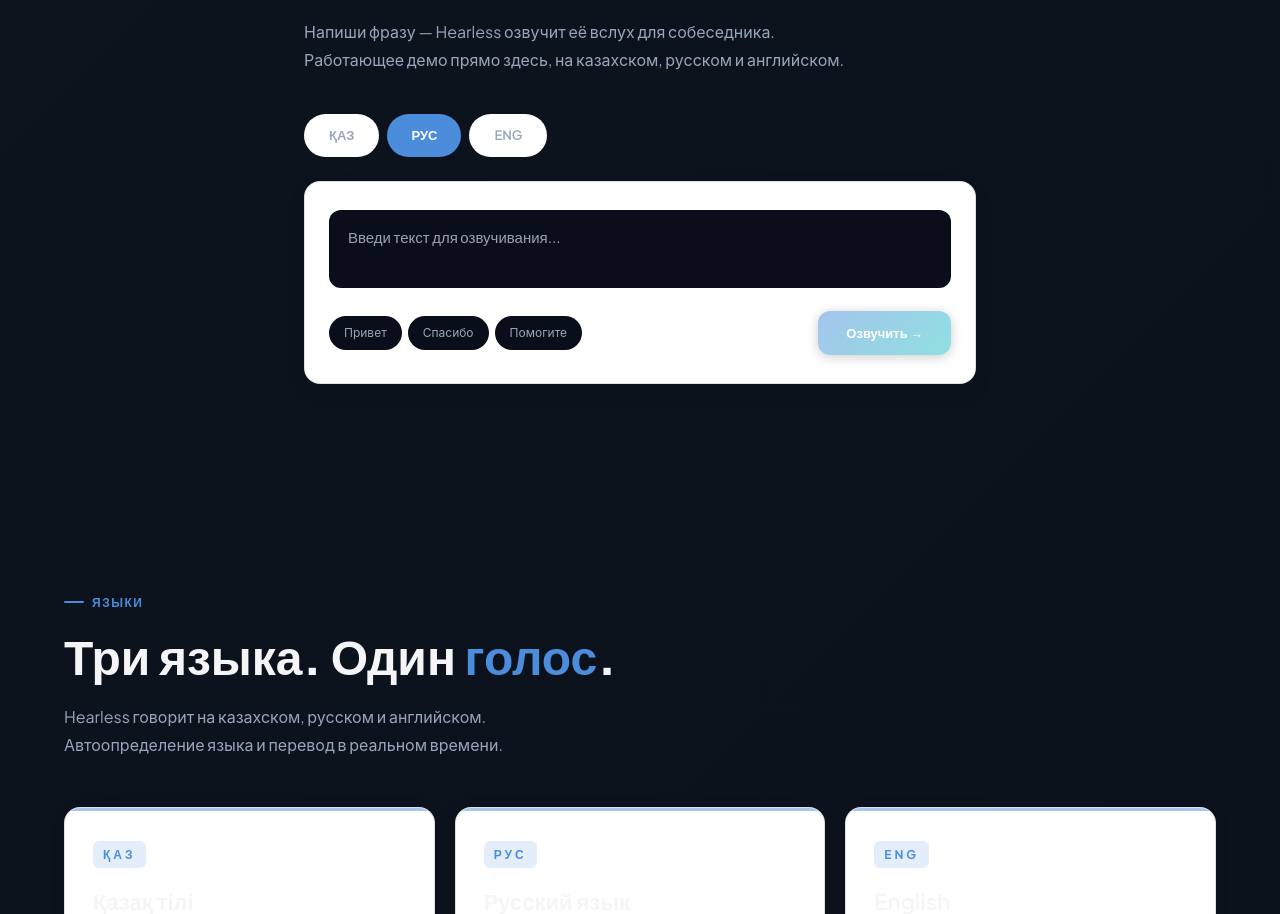
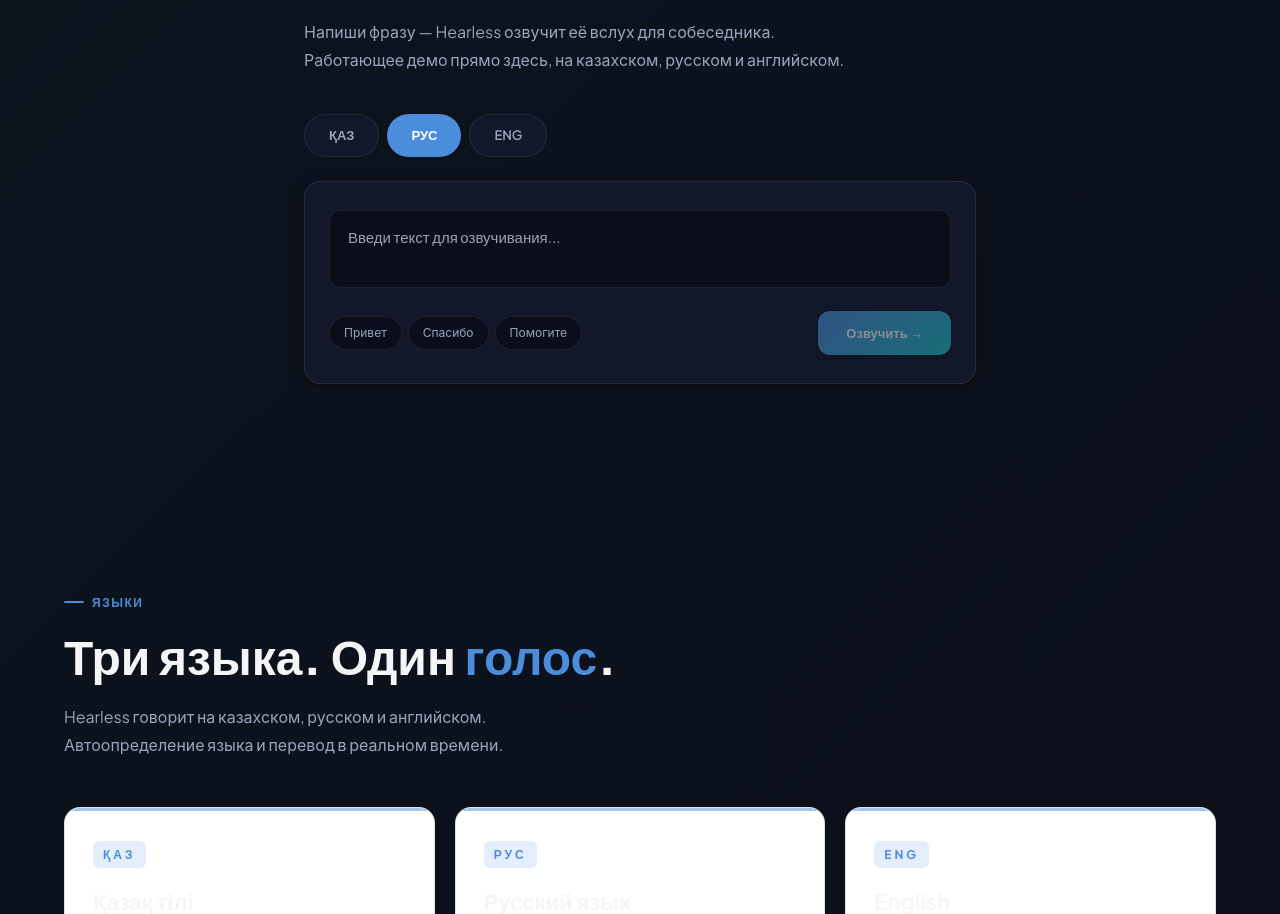
Before and after one commit to heardndb15/hearless16, a Next.js app in the folder landing/: page / in a window 1280 px wide. Shown: the part 3360-4274 px from the top of the page. Built offline with nearby package versions, Linux system fonts and the light colour scheme; no server answers.

Commit message:
Adapt TextToSpeechSection to dark theme tokens

```diff
--- a/landing/components/TextToSpeechSection.tsx
+++ b/landing/components/TextToSpeechSection.tsx
@@ -81,8 +81,8 @@
                 padding: "10px 24px",
                 borderRadius: 50,
                 border: lang === l.key ? "none" : "1.5px solid var(--border)",
-                background: lang === l.key ? "var(--accent)" : "white",
-                color: lang === l.key ? "white" : "var(--textSecondary)",
+                background: lang === l.key ? "var(--accent)" : "var(--bgCard)",
+                color: lang === l.key ? "var(--white)" : "var(--textSecondary)",
                 fontFamily: "'Plus Jakarta Sans', sans-serif",
                 fontWeight: 600,
                 fontSize: 13,
@@ -97,11 +97,11 @@
 
         <div
           style={{
-            background: "#FFFFFF",
+            background: "var(--bgCard)",
             borderRadius: "var(--radius)",
             padding: "28px 24px",
-            border: "1px solid rgba(0, 0, 0,0.12)",
-            boxShadow: "0 8px 20px rgba(0, 0, 0,0.07)",
+            border: "1px solid var(--border)",
+            boxShadow: "var(--shadow)",
           }}
         >
           <textarea
@@ -113,7 +113,7 @@
               width: "100%",
               padding: "14px 18px",
               borderRadius: "var(--radiusSm)",
-              border: "1px solid rgba(0, 0, 0,0.12)",
+              border: "1px solid var(--border)",
               background: "var(--bg)",
               color: "var(--text)",
               fontSize: 15,
@@ -133,7 +133,7 @@
                   style={{
                     padding: "6px 14px",
                     borderRadius: 50,
-                    border: "1px solid rgba(0, 0, 0,0.12)",
+                    border: "1px solid var(--border)",
                     background: "var(--bg)",
                     color: "var(--textSecondary)",
                     fontSize: 12,
@@ -154,7 +154,7 @@
             </button>
           </div>
 
-          {error && <div style={{ marginTop: 16, color: "#DC2626", fontSize: 13 }}>{error}</div>}
+          {error && <div style={{ marginTop: 16, color: "var(--danger)", fontSize: 13 }}>{error}</div>}
 
           {audioUrl && (
             <audio controls autoPlay src={audioUrl} style={{ width: "100%", marginTop: 20 }} />
```
